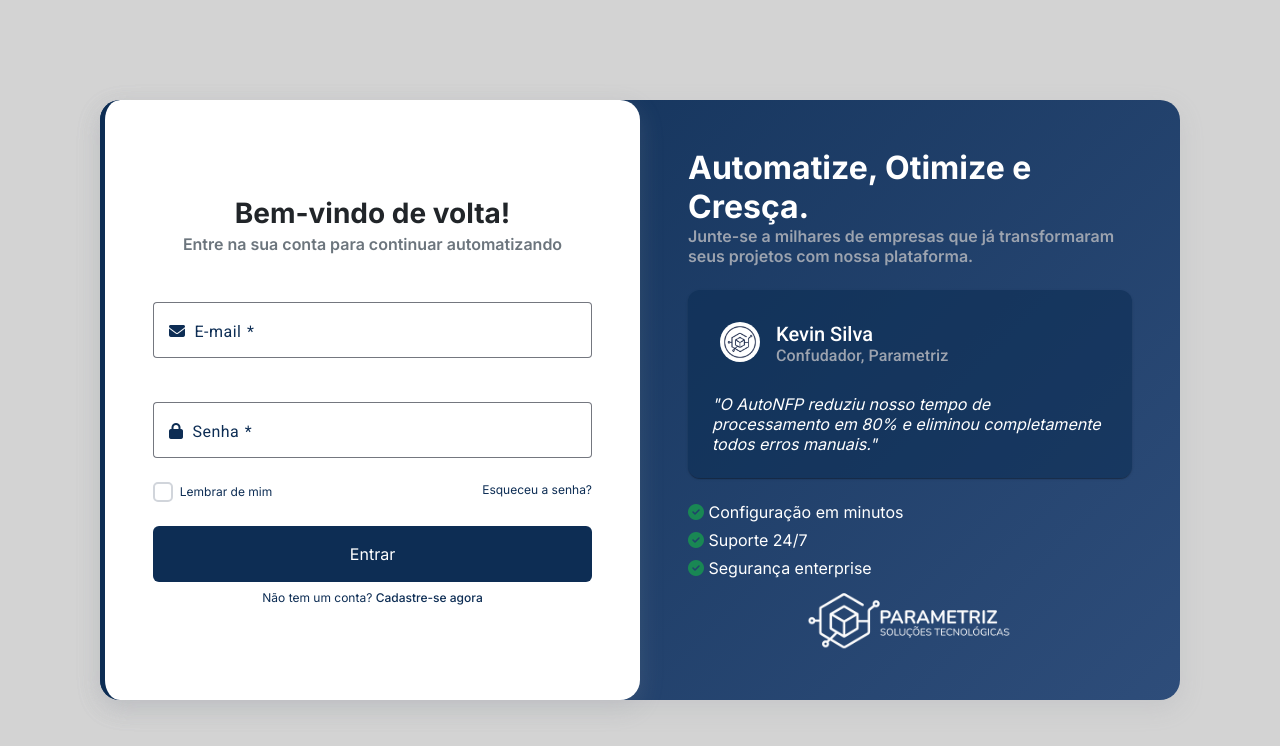
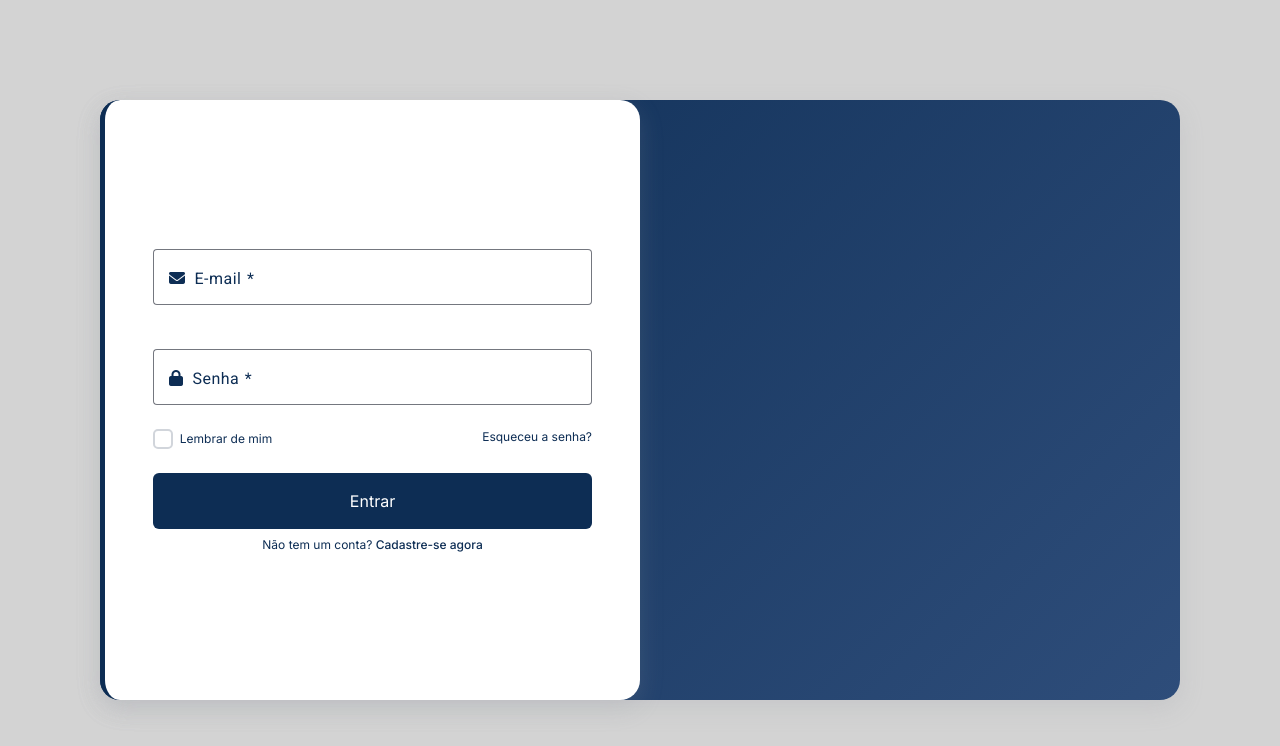
Before and after one commit to kevinsilva2023/parametriz-nfp-teste, an Angular app in the folder Client/Parametriz.AutoNFP/: page /login in a window 1280 px wide. Shown: the top 746 px of the page. Built offline with nearby package versions, Linux system fonts and the light colour scheme.

Commit message:
Inicia component definir nova senha e finaliza registrar

```diff
--- a/Client/Parametriz.AutoNFP/src/app/app.module.ts
+++ b/Client/Parametriz.AutoNFP/src/app/app.module.ts
@@ -8,6 +8,7 @@
 import { LoginComponent } from "./identidade/components/login/login.component";
 import { RegistrarComponent } from './identidade/components/registrar/registrar.component';
 import { ConfirmarEmailComponent } from './identidade/components/confirmar-email/confirmar-email.component';
+import { DefinirNovaSenhaComponent } from './identidade/components/definir-nova-senha/definir-nova-senha.component';
 import { EsqueceuASenhaComponent } from './identidade/components/esqueceu-a-senha/esqueceu-a-senha.component';
 
 import { MatFormFieldModule } from '@angular/material/form-field';
@@ -26,7 +27,8 @@
     RegistrarComponent,
     LoginComponent,
     ConfirmarEmailComponent,
-    EsqueceuASenhaComponent
+    EsqueceuASenhaComponent,
+    DefinirNovaSenhaComponent
   ],
   imports: [
     BrowserModule,
--- /dev/null
+++ b/Client/Parametriz.AutoNFP/src/app/identidade/components/definir-nova-senha/definir-nova-senha.component.html
@@ -0,0 +1,20 @@
+<div class="definir-senha d-flex">
+  <div class="definir-senha-form d-flex flex-column justify-content-center px-5 bg-white">
+    <form class="d-flex flex-column">
+      <mat-form-field appearance="outline">
+        <mat-label>
+          <i class="fa-solid fa-lock"></i>
+          &nbsp; Nova Senha
+        </mat-label>
+        <input matInput formControlName="senha" type="password" placeholder="Digite a nova senha">
+      </mat-form-field>
+      <mat-form-field appearance="outline">
+        <mat-label>
+          <i class="fa-solid fa-lock"></i>
+          &nbsp; Confirmar Nova Senha
+        </mat-label>
+        <input matInput formControlName="senhaConfirmacao" type="password" placeholder="Confirme a nova senha">
+      </mat-form-field>
+    </form>
+  </div>
+</div>
--- /dev/null
+++ b/Client/Parametriz.AutoNFP/src/app/identidade/components/definir-nova-senha/definir-nova-senha.component.scss
@@ -0,0 +1,7 @@
+:host {
+  width: 100vw !important;
+  height: 100vh !important;
+  display: flex;
+  justify-content: center;
+  align-items: center;
+}
--- /dev/null
+++ b/Client/Parametriz.AutoNFP/src/app/identidade/components/definir-nova-senha/definir-nova-senha.component.ts
@@ -0,0 +1,26 @@
+import { Component, OnInit } from '@angular/core';
+import { FormBuilder, FormGroup, Validators } from '@angular/forms';
+
+@Component({
+  selector: 'app-definir-nova-senha',
+  standalone: false,
+  templateUrl: './definir-nova-senha.component.html',
+  styleUrl: './definir-nova-senha.component.scss'
+})
+export class DefinirNovaSenhaComponent implements OnInit {
+  definirSenhaForm!: FormGroup;
+
+  constructor(
+    private formBuilder: FormBuilder
+  ) {}
+
+  ngOnInit(): void {
+    this.definirSenhaForm = this.formBuilder.group({
+      senha: [null, Validators.required],
+      senhaConfirmacao: [null, Validators.required]
+    })
+  }
+
+
+
+}
--- a/Client/Parametriz.AutoNFP/src/app/identidade/components/login/login.component.html
+++ b/Client/Parametriz.AutoNFP/src/app/identidade/components/login/login.component.html
@@ -4,8 +4,7 @@
       <img src="/assets/logo/logo-blue.png" class="w-100">
     </div>
     <div class="d-flex flex-column gap-1 text-center">
-      <h1 class="text-dark fs-3 fw-bolder">Bem-vindo de volta!</h1>
-      <p class="fs-6 fw-semibold text-secondary mb-5">Entre na sua conta para continuar automatizando</p>
+      <!-- texto -->
     </div>
     <form class="d-flex flex-column" [formGroup]="loginForm">
       <mat-form-field appearance="outline" class="mb-4">
@@ -51,39 +50,5 @@
     </form>
   </div>
 
-  <div class="d-flex flex-column justify-content-evenly login-content text-white p-5">
-    <h1 class="fs-2 fw-bolder">Automatize, Otimize e Cresça.</h1>
-    <p class="fs-6 fw-semibold text-light mb-4">Junte-se a milhares de empresas que já transformaram seus projetos com nossa
-      plataforma.</p>
-    <mat-card class="bg-primary-light p-3 mb-4">
-      <mat-card-header>
-        <div mat-card-avatar class="example-header-image"></div>
-        <mat-card-title class="text-white fs-5 fw-medium">Kevin Silva</mat-card-title>
-        <mat-card-subtitle class="text-light fs-6">Confudador, Parametriz</mat-card-subtitle>
-      </mat-card-header>
-      <mat-card-actions class="mt-2">
-        <p class="fst-italic">
-          "O AutoNFP reduziu nosso tempo de processamento em 80% e eliminou completamente todos erros
-          manuais."
-        </p>
-      </mat-card-actions>
-    </mat-card>
-    <ul class="p-0 d-flex flex-column gap-2 ">
-      <li>
-        <i class="fa-solid fa-circle-check text-success"></i>
-        Configuração em minutos
-      </li>
-      <li>
-        <i class="fa-solid fa-circle-check text-success"></i>
-        Suporte 24/7
-      </li>
-      <li>
-        <i class="fa-solid fa-circle-check text-success"></i>
-        Segurança enterprise
-      </li>
-    </ul>
-    <div class="logo-parametriz w-100">
-      <img src="/assets/logo/logo-white.png" class="w-50">
-    </div>
-  </div>
+  <div class="login-content"></div>
 </div>
--- a/Client/Parametriz.AutoNFP/src/app/identidade/components/registrar/registrar.component.html
+++ b/Client/Parametriz.AutoNFP/src/app/identidade/components/registrar/registrar.component.html
@@ -1,11 +1,5 @@
 <div class="cadastro-container d-flex">
   <div class="cadastro-form d-flex flex-column justify-content-center col-6 bg-white px-5">
-    <div class="d-flex flex-column gap-1 text-center">
-      <h1 class="text-dark fs-3 fw-bolder">Crie sua conta no AutoNFP</h1>
-      <p class="fs-6 fw-semibold text-secondary mb-5">
-        Cadastre-se para começar a automatizar suas notas fiscais de forma rápida e segura
-      </p>
-    </div>
     <form class="d-flex flex-column" [formGroup]="registroForm">
       <mat-form-field appearance="outline">
         <mat-label>
--- a/Client/Parametriz.AutoNFP/src/app/identidade/components/registrar/registrar.component.scss
+++ b/Client/Parametriz.AutoNFP/src/app/identidade/components/registrar/registrar.component.scss
@@ -22,6 +22,6 @@
     order: 2 !important;
     border-radius: 20px;
     box-shadow: rgba(149, 157, 165, 0.2) 0px 8px 24px;
-    border-right: 5px solid var(--gradient-primary);
+    border-right: 5px solid var(--royal-blue);
   }
 }
```
Also changed, not shown: Client/Parametriz.AutoNFP/src/app/app-routing.module.ts (+7 -0 lines).
